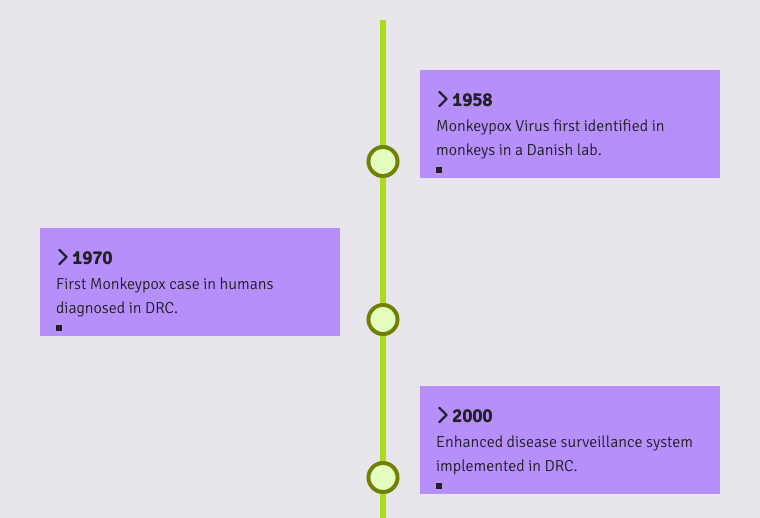
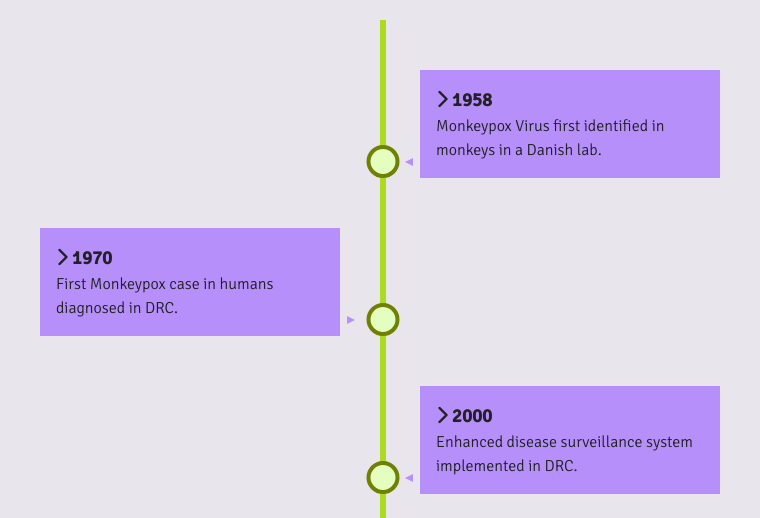
Before and after one commit to mikenjuki/Knowledge-Timeline, a plain HTML site: page index.html in a window 1280 px wide. Shown: the part 282-800 px from the top of the page, 257-1017 px from the left. Drawn offline with Linux system fonts and the light colour scheme.

Commit message:
Box Arrows

```diff
--- a/main.css
+++ b/main.css
@@ -134,8 +134,22 @@ p {
 #timeline div::before {
   content: "";
   position: absolute;
-  bottom: 5px;
+  bottom: 12px;
   width: 0;
   height: 0;
   border-style: solid;
 }
+
+/* Right Arrows */
+#timeline ul li:nth-child(odd) div::before {
+  left: -15px;
+  border-width: 4px 8px 4px 0;
+  border-color: transparent var(--primary-300) transparent transparent;
+}
+
+/* Left Arrows */
+#timeline ul li:nth-child(even) div::before {
+  right: -15px;
+  border-width: 4px 0 4px 8px;
+  border-color: transparent transparent transparent var(--primary-300);
+}
```
